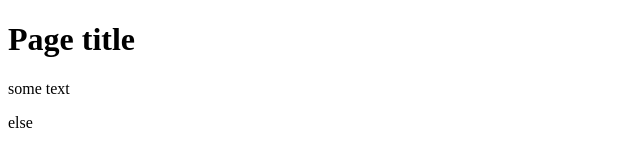
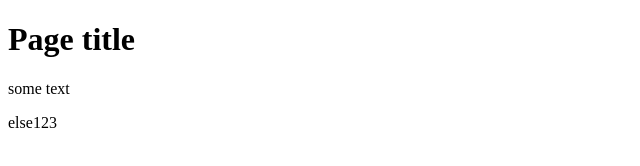
Before and after one commit to RVChornyy/Test-project, a plain HTML site: page index.html in a window 1280 px wide. Shown: the full height of the page, 0-640 px from the left. Drawn offline with Linux system fonts and the light colour scheme.

```diff
--- a/index.html
+++ b/index.html
@@ -9,7 +9,7 @@
 <body>
   <h1>Page title</h1>
   <p> some text</p>
-  <p>else</p>
+  <p>else123</p>
 
 </body>
 </html>
```
